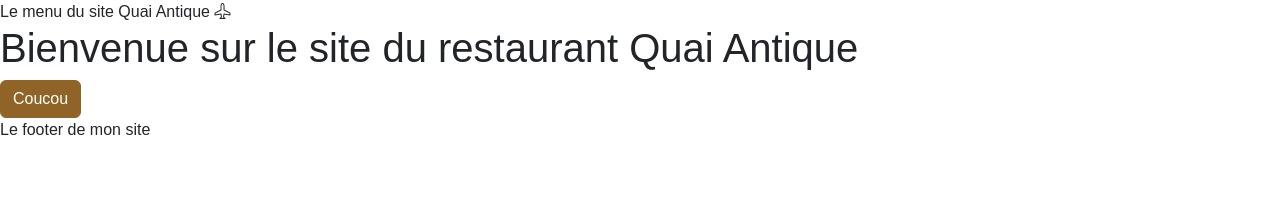
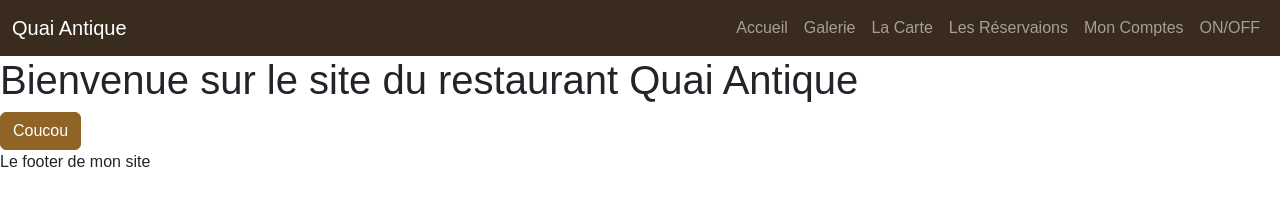
Before and after one commit to r0MHD77/Quai-Antique-restaurant-Front, a website with bundled scripts: page index.html in a window 1280 px wide. Built offline with nearby package versions, Linux system fonts and the light colour scheme; files whose address does not match are found by name; a web font is replaced by a local one.

Commit message:
Add site header

```diff
--- a/index.html
+++ b/index.html
@@ -11,8 +11,38 @@
     <title>Document</title>
 </head>
 <body>
-
-    <header>Le menu du site Quai Antique <i class="bi bi-airplane"></i></header>
+    <header>
+        <nav class="navbar navbar-expand-lg bg-dark" data-bs-theme="dark">
+            <div class="container-fluid">
+              <a class="navbar-brand" href="/">Quai Antique</a>
+              <button class="navbar-toggler" type="button" data-bs-toggle="collapse" data-bs-target="#navbarSupportedContent" aria-controls="navbarSupportedContent" aria-expanded="false" aria-label="Toggle navigation">
+                <span class="navbar-toggler-icon"></span>
+              </button>
+              <div class="collapse navbar-collapse" id="navbarSupportedContent">
+                <ul class="navbar-nav ms-auto mb-2 mb-lg-0">
+                  <li class="nav-item">
+                    <a class="nav-link "  href="/">Accueil</a>
+                  </li>
+                  <li class="nav-item">
+                    <a class="nav-link" href="#">Galerie</a>
+                  </li>
+                  <li class="nav-item">
+                    <a class="nav-link" href="#">La Carte</a>
+                  </li>
+                  <li class="nav-item">
+                    <a class="nav-link" href="#">Les Réservaions</a>
+                  </li>
+                  <li class="nav-item">
+                    <a class="nav-link" href="#">Mon Comptes</a>
+                  </li>
+                  <li class="nav-item">
+                    <a class="nav-link" href="#">ON/OFF</a>
+                  </li>
+                </ul>
+              </div>
+            </div>
+          </nav>
+    </header>
 
     <main id="main-page">
         <!--Le contenu de  la page sera injectée ici-->
```
